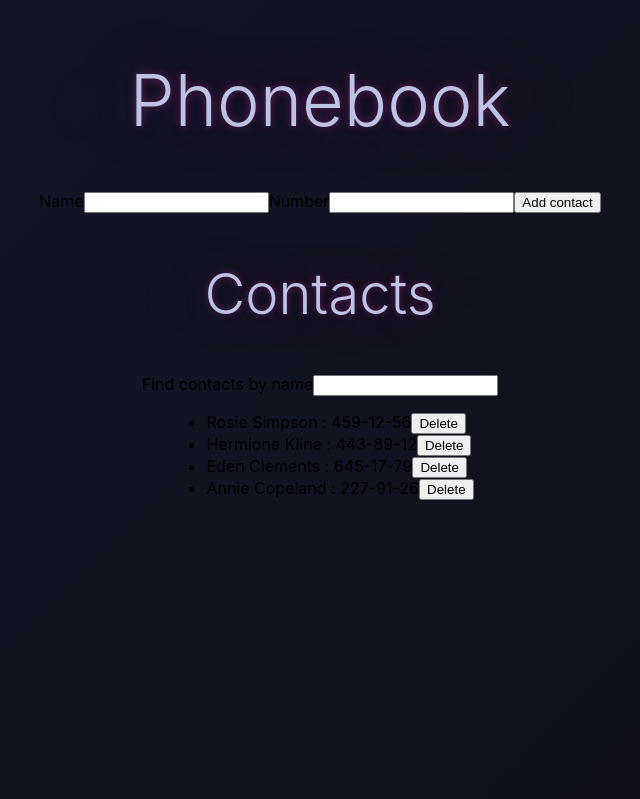
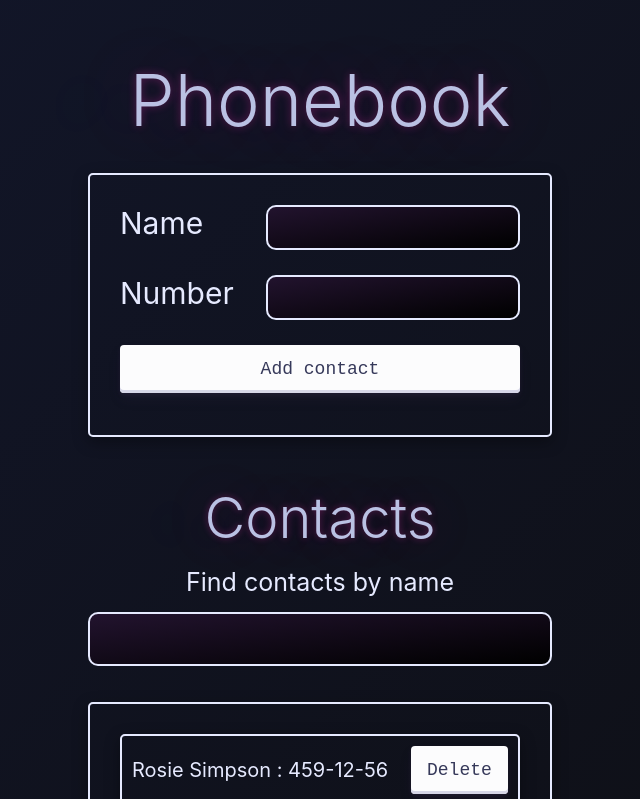
Before and after one commit to INRGI/goit-react-hw-02-phonebook, a React (Create React App) app: page / in a window 1280 px wide. Shown: the top 799 px of the page, without its empty margins (320-960 px from the left). Built offline with nearby package versions, Linux system fonts and the light colour scheme.

Commit message:
add some styles

```diff
--- a/public/index.html
+++ b/public/index.html
@@ -1,14 +1,12 @@
 <!DOCTYPE html>
 <html lang="en">
+
 <head>
   <meta charset="utf-8" />
   <link rel="icon" href="%PUBLIC_URL%/favicon.ico" />
   <meta name="viewport" content="width=device-width, initial-scale=1" />
   <meta name="theme-color" content="#000000" />
-    <meta
-      name="description"
-      content="Web site created using create-react-app"
-    />
+  <meta name="description" content="Web site created using create-react-app" />
   <link rel="apple-touch-icon" href="%PUBLIC_URL%/logo192.png" />
   <!--
       manifest.json provides metadata used when your web app is installed on a
@@ -24,7 +22,7 @@
       work correctly both with client-side routing and a non-root public URL.
       Learn how to configure a non-root public URL by running `npm run build`.
     -->
-    <title>React App</title>
+  <title>Phonebook</title>
 
   <!-- Start Single Page Apps for GitHub Pages -->
   <script type="text/javascript">
@@ -57,6 +55,7 @@
   </script>
   <!-- End Single Page Apps for GitHub Pages -->
 </head>
+
 <body>
   <noscript>You need to enable JavaScript to run this app.</noscript>
   <div id="root"></div>
@@ -71,4 +70,5 @@
       To create a production bundle, use `npm run build` or `yarn build`.
     -->
 </body>
+
 </html>
--- a/src/components/App/App.styled.jsx
+++ b/src/components/App/App.styled.jsx
@@ -11,6 +11,7 @@ export const PhoneTitle = styled.h1`
     font-weight: 300;
     color: hsl(230, 100%, 95%);
     animation: lights 5s 750ms linear infinite;
+    margin-bottom: 30px;
     @keyframes lights {
     0% {
         color: hsl(230, 40%, 80%);
@@ -65,6 +66,7 @@ export const ContactTitle = styled.h2`
     font-weight: 300;
     color: hsl(230, 100%, 95%);
     animation: lights 5s 750ms linear infinite;
+    margin-bottom: 15px;
     @keyframes lights {
     0% {
         color: hsl(230, 40%, 80%);
--- a/src/components/ContactForm/ContactForm.jsx
+++ b/src/components/ContactForm/ContactForm.jsx
@@ -1,5 +1,6 @@
 import { nanoid } from 'nanoid';
 import { Component } from "react";
+import { Button, Container, Form, Input, Label } from './ContactForm.styled';
 
 class ContactForm extends Component{
     state = {
@@ -31,33 +32,33 @@ class ContactForm extends Component{
     render() {
 
         return (
-            <div>
-                <form onSubmit={this.handleSubmit}>
-                    <label htmlFor={this.nameId}>
+            <Container>
+                <Form onSubmit={this.handleSubmit}>
+                    <Label htmlFor={this.nameId}>
                         Name
-                        <input
+                        <Input
                             type="text"
                             name="name"
                             value={this.state.name}
                             onChange={this.handleChange}
                             required
                         />
-                    </label>
+                    </Label>
 
-                    <label htmlFor={this.numberId}>
+                    <Label htmlFor={this.numberId}>
                         Number
-                        <input
+                        <Input
                             type="tel"
                             name="number"
                             value={this.state.number}
                             onChange={this.handleChange}
                             required
                         />
-                    </label>
+                    </Label>
 
-                    <button type='submit'>Add contact</button>
-                </form>
-            </div>
+                    <Button type='submit'>Add contact</Button>
+                </Form>
+            </Container>
         );
     };
 };
--- a/src/components/ContactForm/ContactForm.styled.jsx
+++ b/src/components/ContactForm/ContactForm.styled.jsx
@@ -0,0 +1,89 @@
+import styled from "@emotion/styled";
+
+export const Container = styled.div`
+
+`;
+
+export const Form = styled.form`
+    display: flex;
+    flex-direction: column;
+    gap: 25px;
+    width: 400px;
+    color: hsl(230, 100%, 95%);
+    border: 2px solid;
+    box-shadow: rgba(0, 0, 0, 0.35) 0px 5px 15px;
+    padding: 30px;
+    border-radius: 5px;
+    height: 200px;
+`;
+
+export const Label = styled.label`
+    display: flex;
+    gap: 20px;
+    color: hsl(230, 100%, 95%);
+    font-size: 30px;
+    justify-content: space-between;
+`;
+
+export const Button = styled.button`
+    align-items: center;
+  appearance: none;
+  background-color: #FCFCFD;
+  border-radius: 4px;
+  border-width: 0;
+  box-shadow: rgba(45, 35, 66, 0.4) 0 2px 4px,rgba(45, 35, 66, 0.3) 0 7px 13px -3px,#D6D6E7 0 -3px 0 inset;
+  box-sizing: border-box;
+  color: #36395A;
+  cursor: pointer;
+  display: inline-flex;
+  font-family: "JetBrains Mono",monospace;
+  height: 48px;
+  justify-content: center;
+  line-height: 1;
+  list-style: none;
+  overflow: hidden;
+  padding-left: 16px;
+  padding-right: 16px;
+  position: relative;
+  text-align: left;
+  text-decoration: none;
+  transition: box-shadow .15s,transform .15s;
+  user-select: none;
+  -webkit-user-select: none;
+  touch-action: manipulation;
+  white-space: nowrap;
+  will-change: box-shadow,transform;
+  font-size: 18px;
+  &:focus {
+  box-shadow: #D6D6E7 0 0 0 1.5px inset, rgba(45, 35, 66, 0.4) 0 2px 4px, rgba(45, 35, 66, 0.3) 0 7px 13px -3px, #D6D6E7 0 -3px 0 inset;
+    }
+
+    &:hover {
+    box-shadow: rgba(45, 35, 66, 0.4) 0 4px 8px, rgba(45, 35, 66, 0.3) 0 7px 13px -3px, #D6D6E7 0 -3px 0 inset;
+    transform: translateY(-2px);
+    }
+
+    &:active {
+    box-shadow: #D6D6E7 0 3px 7px inset;
+    transform: translateY(2px);
+    }
+`;
+
+export const Input = styled.input`
+    width: 230px;
+    padding: 10px;
+    font-size: 18px;
+    outline:none;
+    background: linear-gradient(to left top, #000, #22132e) fixed;
+    border-radius: 10px;
+    border: 2px solid hsl(230, 100%, 95%);
+    color: rgba(255,255,255,0.8);
+    transition: all 0.5s;
+    &:hover {
+        border: 2px solid hsl(230, 80%, 85%);
+    }
+    &:focus {
+        border: 2px solid hsl(230, 80%, 85%);
+        background: linear-gradient(to left top, #000, #bda2d3) fixed;
+    }
+`;
--- a/src/components/ContactList/ContactList.jsx
+++ b/src/components/ContactList/ContactList.jsx
@@ -1,20 +1,21 @@
 import PropTypes from 'prop-types';
+import { Button, Contact, Container } from './ContactList.styled';
 
 const ContactList = ({ contacts, onDeleteContact }) => (
-    <ul>
+    <Container>
         {contacts.map(contact => (
-            <li key={contact.id}>
+            <Contact key={contact.id}>
                 {contact.name + ' : ' + contact.number}
-                <button
+                <Button
                     type='button'
                     name='delete'
                     onClick={() => onDeleteContact(contact.id)}
                 >
                     Delete
-                </button>
-            </li>
+                </Button>
+            </Contact>
         ))}
-    </ul>
+    </Container>
 );
 
 ContactList.propTypes = {
--- a/src/components/ContactList/ContactList.styled.jsx
+++ b/src/components/ContactList/ContactList.styled.jsx
@@ -0,0 +1,69 @@
+import styled from "@emotion/styled";
+
+export const Container = styled.ul`
+    display: flex;
+    flex-direction: column;
+    gap: 13px;
+    color: hsl(230, 100%, 95%);
+    list-style: none;
+    border: 2px solid;
+    box-shadow: rgba(0, 0, 0, 0.35) 0px 5px 15px;
+    padding: 30px;
+    border-radius: 5px;
+    width: 400px;
+`;
+
+export const Button = styled.button`
+    align-items: center;
+  appearance: none;
+  background-color: #FCFCFD;
+  border-radius: 4px;
+  border-width: 0;
+  box-shadow: rgba(45, 35, 66, 0.4) 0 2px 4px,rgba(45, 35, 66, 0.3) 0 7px 13px -3px,#D6D6E7 0 -3px 0 inset;
+  box-sizing: border-box;
+  color: #36395A;
+  cursor: pointer;
+  display: inline-flex;
+  font-family: "JetBrains Mono",monospace;
+  height: 48px;
+  justify-content: center;
+  line-height: 1;
+  list-style: none;
+  overflow: hidden;
+  padding-left: 16px;
+  padding-right: 16px;
+  position: relative;
+  text-align: left;
+  text-decoration: none;
+  transition: box-shadow .15s,transform .15s;
+  user-select: none;
+  -webkit-user-select: none;
+  touch-action: manipulation;
+  white-space: nowrap;
+  will-change: box-shadow,transform;
+  font-size: 18px;
+  &:focus {
+  box-shadow: #D6D6E7 0 0 0 1.5px inset, rgba(45, 35, 66, 0.4) 0 2px 4px, rgba(45, 35, 66, 0.3) 0 7px 13px -3px, #D6D6E7 0 -3px 0 inset;
+    }
+
+    &:hover {
+    box-shadow: rgba(45, 35, 66, 0.4) 0 4px 8px, rgba(45, 35, 66, 0.3) 0 7px 13px -3px, #D6D6E7 0 -3px 0 inset;
+    transform: translateY(-2px);
+    }
+
+    &:active {
+    box-shadow: #D6D6E7 0 3px 7px inset;
+    transform: translateY(2px);
+    }
+`;
+
+export const Contact = styled.li`
+    display: flex;
+    justify-content: space-between;
+    font-size: 20px;
+    align-items: center;
+    border: 2px solid;
+    box-shadow: rgba(0, 0, 0, 0.35) 0px 5px 15px;
+    padding: 10px;
+    border-radius: 5px;
+`;
--- a/src/components/Filter/Filter.jsx
+++ b/src/components/Filter/Filter.jsx
@@ -1,13 +1,14 @@
 import PropTypes from 'prop-types';
+import { Container, Input, Label } from './Filter.styled';
 
 const Filter = ({value, onFilterChange}) => {
     return (
-        <div>
-            <label>
+        <Container>
+            <Label>
                 Find contacts by name
-                <input type="text" value={value} onChange={onFilterChange}/>
-            </label>
-        </div>
+                <Input type="text" value={value} onChange={onFilterChange}/>
+            </Label>
+        </Container>
     );
 };
 
--- a/src/components/Filter/Filter.styled.jsx
+++ b/src/components/Filter/Filter.styled.jsx
@@ -0,0 +1,40 @@
+import styled from "@emotion/styled";
+
+export const Container = styled.div`
+    display: flex;
+    flex-direction: column;
+    gap: 13px;
+    color: hsl(230, 100%, 95%);
+    width: 440px;
+    padding: 0;
+    padding-bottom: 20px;
+`;
+
+export const Input = styled.input`
+    width: 100%;
+    height: 30px;
+    padding: 10px;
+    font-size: 18px;
+    outline:none;
+    background: linear-gradient(to left top, #000, #22132e) fixed;
+    border-radius: 10px;
+    border: 2px solid hsl(230, 100%, 95%);
+    color: rgba(255,255,255,0.8);
+    transition: all 0.5s;
+    &:hover {
+        border: 2px solid hsl(230, 80%, 85%);
+    }
+    &:focus {
+        border: 2px solid hsl(230, 80%, 85%);
+        background: linear-gradient(to left top, #000, #bda2d3) fixed;
+    }
+`;
+
+export const Label = styled.label`
+display: flex;
+flex-direction: column;
+gap: 15px;
+font-size: 25px;
+justify-content: center;
+align-items: center;
+`;
--- a/src/index.css
+++ b/src/index.css
@@ -6,6 +6,8 @@ body {
   -moz-osx-font-smoothing: grayscale;
   background: linear-gradient(135deg, hsl(230, 40%, 12%), hsl(230, 20%, 7%));
   height: 100vh;
+  background-repeat: no-repeat;
+  background-attachment: fixed;
 }
 
 code {
```
Lines whose indentation alone changed are shown as unchanged.
